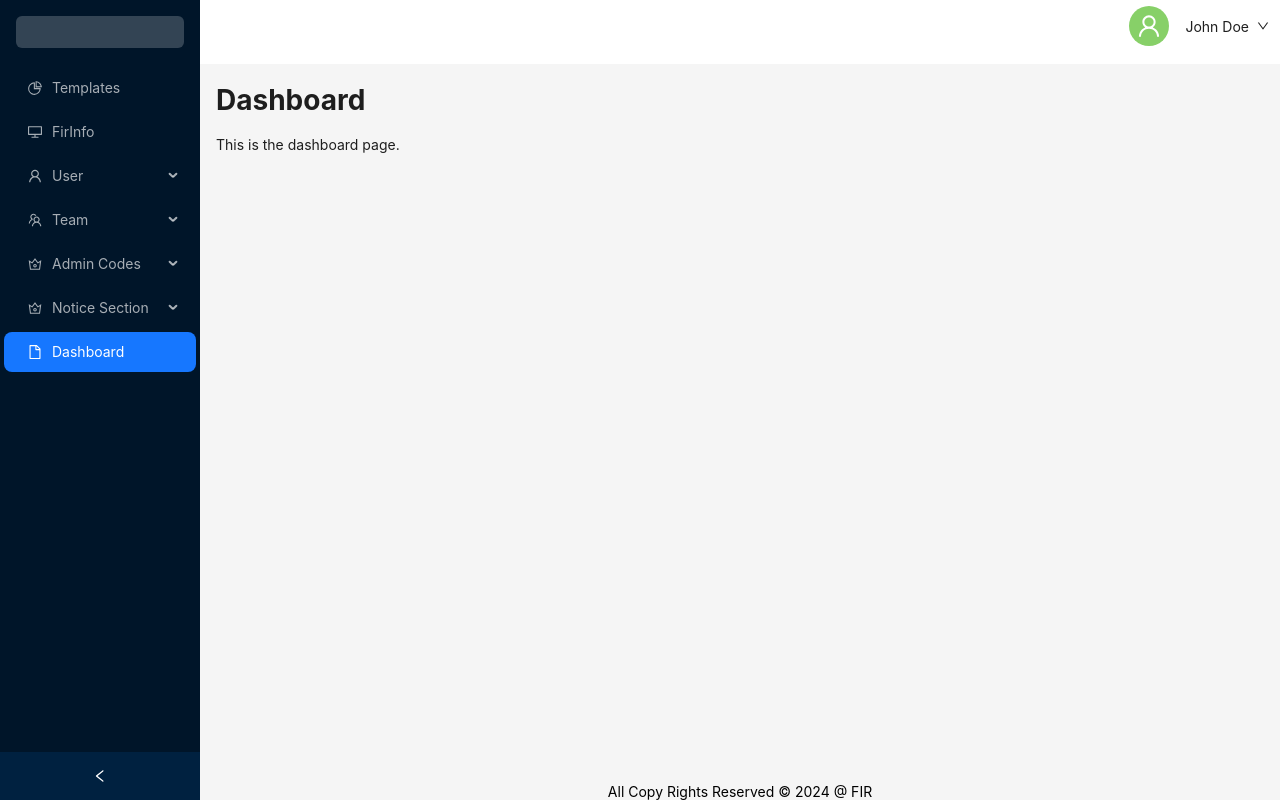
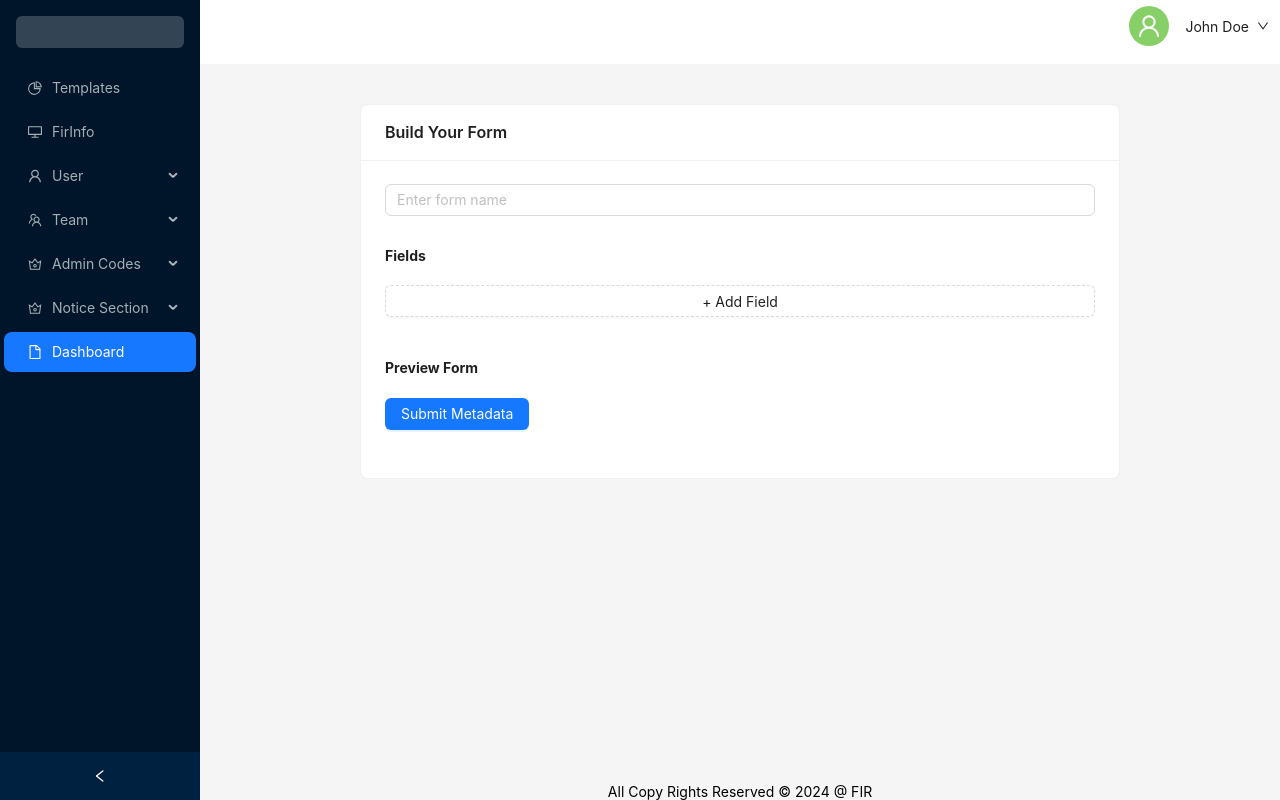
Before and after one commit to mohan589/fir-app-react, a React (Create React App) app: page /dashboard in a window 1280 px wide. Built offline with nearby package versions, Linux system fonts and the light colour scheme.

Commit message:
added custom components

```diff
--- /dev/null
+++ b/src/components/CustomComponents/CommonPalette.js
@@ -0,0 +1,186 @@
+import React, { useState } from "react";
+import { Input, Button, Select, Form, Space, message, Card } from "antd";
+import axios from "axios";
+import TextArea from "antd/es/input/TextArea";
+
+const { Option } = Select;
+
+const DynamicFormBuilder = () => {
+  const [formName, setFormName] = useState("");
+  const [fields, setFields] = useState([]);
+  const [form] = Form.useForm();
+
+  // Add a new field to the form
+  const addField = () => {
+    setFields([
+      ...fields,
+      { id: Date.now(), name: "", type: "text" }, // Default type is 'text'
+    ]);
+  };
+
+  // Update a specific field with new values for its name or type
+  const updateField = (id, key, value) => {
+    setFields((prevFields) =>
+      prevFields.map((field) =>
+        field.id === id ? { ...field, [key]: value } : field
+      )
+    );
+  };
+
+  // Handle form metadata submission (excluding form data)
+  const handleSubmit = async () => {
+    if (!formName.trim()) {
+      message.error("Form name is required!");
+      return;
+    }
+
+    const invalidField = fields.find((field) => !field.name.trim());
+    if (invalidField) {
+      message.error("All fields must have a name!");
+      return;
+    }
+
+    // Only send metadata (formName and field definitions)
+    const metadata = {
+      formName,
+      fields: fields.map(({ id, ...rest }) => rest), // Exclude `id` from metadata
+    };
+
+    try {
+      const response = await axios.post("https://your-backend-api.com/forms", metadata);
+      message.success("Form metadata submitted successfully!");
+      console.log("Response:", response.data);
+    } catch (error) {
+      message.error("Failed to submit the form metadata!");
+      console.error("Error:", error);
+    }
+  };
+
+  return (
+    <div style={{ padding: "20px", maxWidth: "800px", margin: "0 auto" }}>
+      <Space direction="vertical" style={{ width: "100%" }}>
+        <Card title="Build Your Form" bordered={true} style={{ marginTop: "20px" }}>
+          {/* Form Name Input */}
+          <Input
+            placeholder="Enter form name"
+            value={formName}
+            onChange={(e) => setFormName(e.target.value)}
+            style={{ marginBottom: "10px" }}
+          />
+
+          {/* Fields Section */}
+          <div>
+            <h4>Fields</h4>
+            {fields.map((field) => (
+              <Space
+                key={field.id}
+                style={{
+                  display: "flex",
+                  marginBottom: "8px",
+                  width: "100%",
+                }}
+              >
+                <Input
+                  placeholder="Field name"
+                  value={field.name}
+                  onChange={(e) => updateField(field.id, "name", e.target.value)}
+                  style={{ flex: 1, marginRight: "8px" }}
+                />
+                <Select
+                  value={field.type}
+                  onChange={(value) => updateField(field.id, "type", value)}
+                  style={{ flex: 1, width: "200px" }}
+                >
+                  <Option value="text">Text</Option>
+                  <Option value="number">Number</Option>
+                  <Option value="select">Dropdown</Option>
+                  <Option value="date">Date</Option>
+                  <Option value="textarea">TextArea</Option>
+                </Select>
+                <Button
+                  danger
+                  onClick={() =>
+                    setFields((prevFields) =>
+                      prevFields.filter((f) => f.id !== field.id)
+                    )
+                  }
+                >
+                  Remove
+                </Button>
+              </Space>
+            ))}
+            <Button type="dashed" onClick={addField} style={{ width: "100%", marginBottom: "20px" }}>
+              + Add Field
+            </Button>
+          </div>
+
+          {/* Form Preview Section */}
+          <div style={{ marginTop: "20px" }}>
+            <h4>Preview Form</h4>
+            <Form form={form} onFinish={handleSubmit} layout="vertical">
+              {fields.map((field) => {
+                if (field.type === "text" || field.type === "number") {
+                  return (
+                    <Form.Item
+                      key={field.id}
+                      label={field.name}
+                      name={field.name}
+                      rules={[{ required: true, message: `${field.name} is required` }]}
+                    >
+                      <Input type={field.type} />
+                    </Form.Item>
+                  );
+                } else if (field.type === "select") {
+                  return (
+                    <Form.Item
+                      key={field.id}
+                      label={field.name}
+                      name={field.name}
+                      rules={[{ required: true, message: `${field.name} is required` }]}
+                    >
+                      <Select>
+                        <Option value="option1">Option 1</Option>
+                        <Option value="option2">Option 2</Option>
+                      </Select>
+                    </Form.Item>
+                  );
+                } else if (field.type === "date") {
+                  return (
+                    <Form.Item
+                      key={field.id}
+                      label={field.name}
+                      name={field.name}
+                      rules={[{ required: true, message: `${field.name} is required` }]}
+                    >
+                      <Input type="date" />
+                    </Form.Item>
+                  );
+                } else if (field.type === "textarea") {
+                  return (
+                    <Form.Item
+                      key={field.id}
+                      label={field.name}
+                      name={field.name}
+                      rules={[{ required: true, message: `${field.name} is required` }]}
+                    >
+                      <TextArea rows={4} placeholder="maxLength is 5000" maxLength={5000} />
+                    </Form.Item>
+                  );
+                }
+                return null;
+              })}
+
+              <Form.Item>
+                <Button type="primary" htmlType="submit">
+                  Submit Metadata
+                </Button>
+              </Form.Item>
+            </Form>
+          </div>
+        </Card>
+      </Space>
+    </div>
+  );
+};
+
+export default DynamicFormBuilder;
--- a/src/components/Dashboard.js
+++ b/src/components/Dashboard.js
@@ -1,11 +1,9 @@
 import React from 'react';
+import ComponentPalette from '../components/CustomComponents/CommonPalette'
 
 const Dashboard = () => {
   return (
-    <div>
-      <h1>Dashboard</h1>
-      <p>This is the dashboard page.</p>
-    </div>
+    <ComponentPalette/>
   );
 };
 
```
